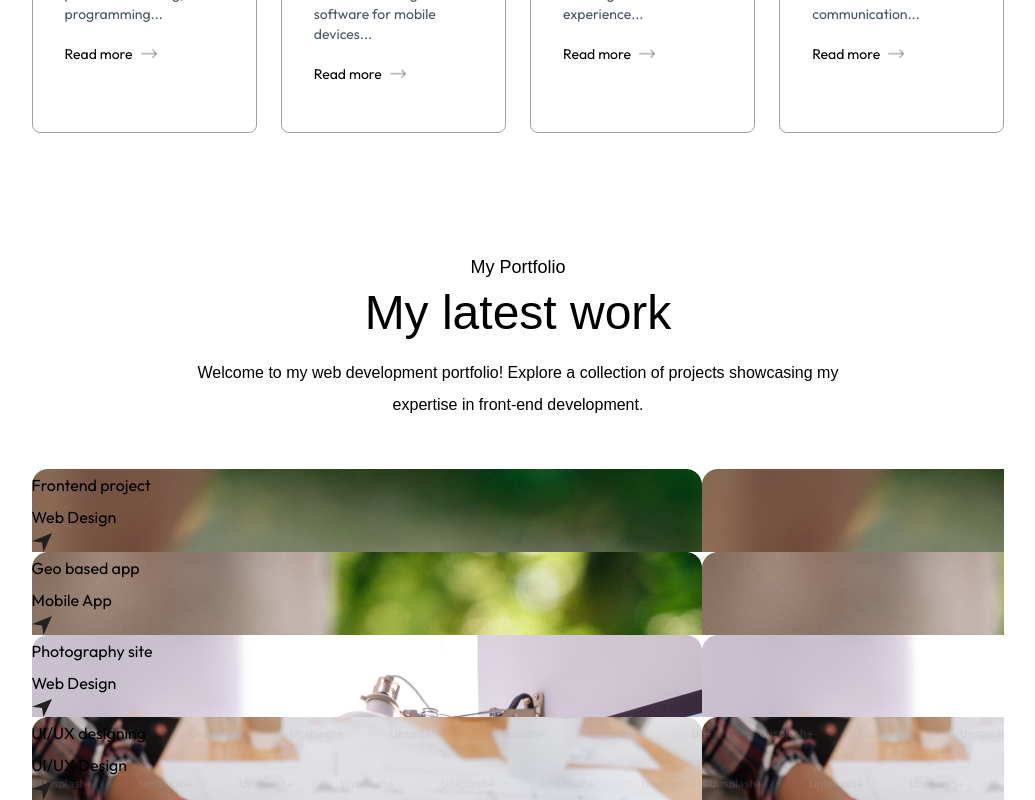
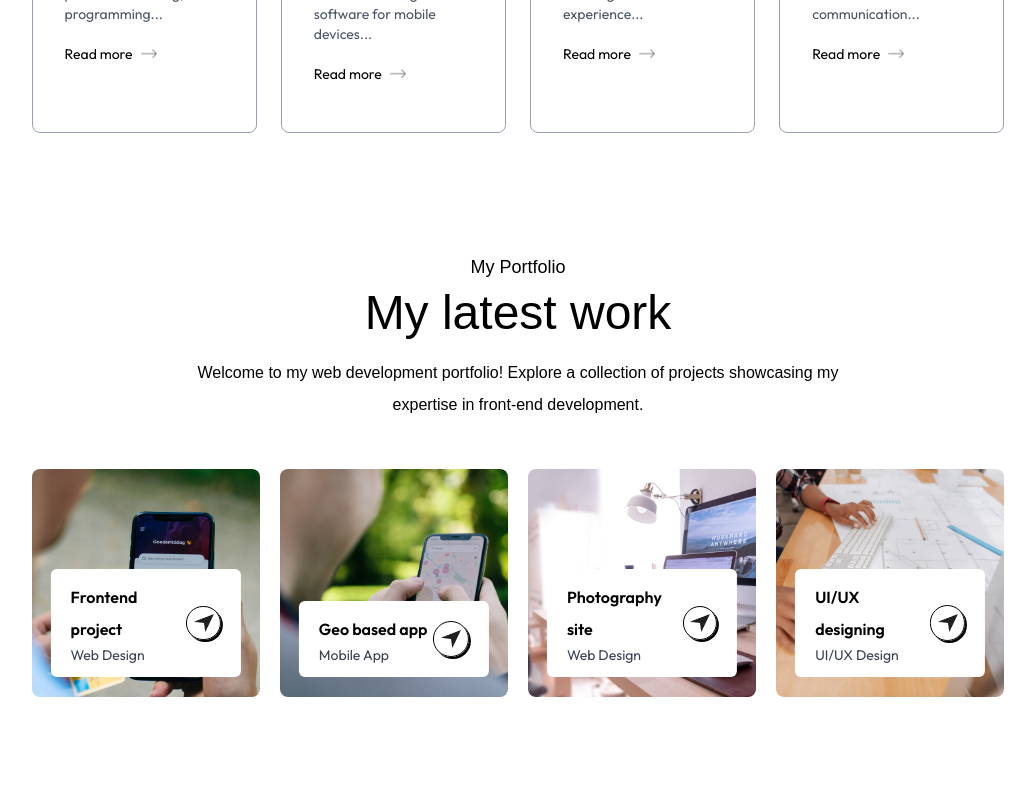
Before and after one commit to Hamimsiddiq007/Portfolio_01, a Next.js app: page / in a window 1280 px wide. Shown: the part 2146-2946 px from the top of the page, without its empty margins (122-1157 px from the left). After the commit the page ends 2883 px from the top, so only its background shows below. Built offline with nearby package versions, Linux system fonts and the light colour scheme; a web font is replaced by a local one.

Commit message:
work card css

```diff
--- a/components/Work.jsx
+++ b/components/Work.jsx
@@ -10,15 +10,17 @@ const Work = () => {
 
       <p className='text-center mx-auto max-w-2xl mt-5 mb-12 font-ovo'>Welcome to my web development portfolio! Explore a collection of projects showcasing my expertise in front-end development.</p>
 
-      <div className="">
+      <div className="grid lg:grid-cols-4 grid-cols-1 gap-5 my-10">
         {workData.map((project, index) => (
-            <div key={index} style={{backgroundImage: `url(${project.bgImage})`}} className="">
-                <div className="">
-                    <h2>{project.title}</h2>
-                    <p>{project.description}</p>
-                </div>
-                <div className="">
-                    <Image src={assets.send_icon} alt='send icon' className='w-5'/>
+            <div key={index} style={{backgroundImage: `url(${project.bgImage})`}} className="aspect-square bg-no-repeat bg-cover bg-center rounded-lg relative cursor-pointer group">
+                <div className="bg-white w-10/12 rounded-md absolute bottom-5 left-1/2 -translate-x-1/2 py-3 px-5 flex items-center justify-between duration-500 group-hover:bottom-7">
+                    <div className="">
+                        <h2 className='font-semibold'>{project.title}</h2>
+                        <p className='text-sm text-gray-700'>{project.description}</p>
+                    </div>
+                    <div className="border border-black rounded-full w-9 aspect-square flex items-center justify-center shadow-[2px_2px_0_#000] group-hover:bg-lime-300 transition">
+                        <Image src={assets.send_icon} alt='send icon' className='w-5'/>
+                    </div>
                 </div>
             </div>
         ))}
```
